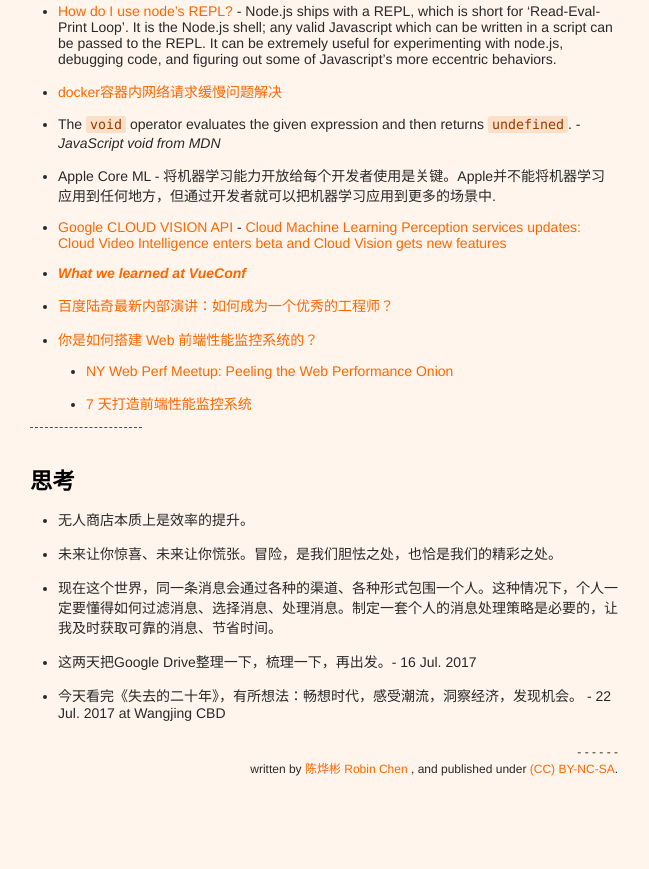
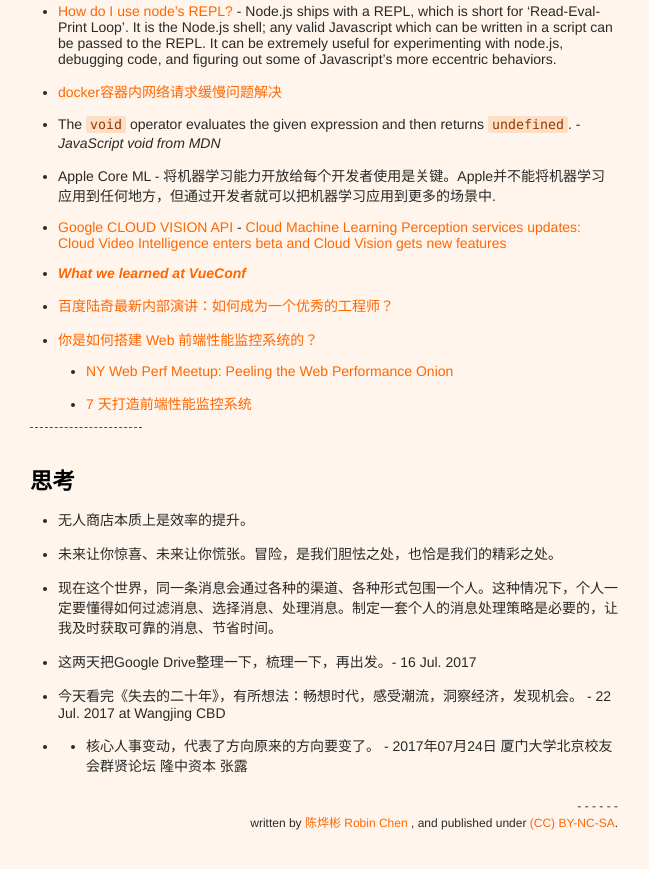
Before and after one commit to xianyuxmu/xianyuxmu.github.io, a Jekyll site: the page built from _posts/2017-07-03-monthly-reading.md, in a window 1280 px wide and 900 px high, scrolled down 2718 px. Shown: the top 869 px of the window, without its empty margins (316-965 px from the left). Built offline with Jekyll 4.4.1, drawn with Linux system fonts in a browser that asks for light colours; comment, search, counter and statistics services are not loaded; before the commit the page ends 3564 px from its top, so only the background shows below that.

Commit message:
Reading of 24 Jul. 2017

```diff
--- a/_posts/2017-07-03-monthly-reading.md
+++ b/_posts/2017-07-03-monthly-reading.md
@@ -111,3 +111,4 @@
 - 现在这个世界，同一条消息会通过各种的渠道、各种形式包围一个人。这种情况下，个人一定要懂得如何过滤消息、选择消息、处理消息。制定一套个人的消息处理策略是必要的，让我及时获取可靠的消息、节省时间。
 - 这两天把Google Drive整理一下，梳理一下，再出发。- 16 Jul. 2017
 - 今天看完《失去的二十年》，有所想法：畅想时代，感受潮流，洞察经济，发现机会。 - 22 Jul. 2017 at Wangjing CBD
+- - 核心人事变动，代表了方向原来的方向要变了。 - 2017年07月24日 厦门大学北京校友会群贤论坛 隆中资本 张露
```
